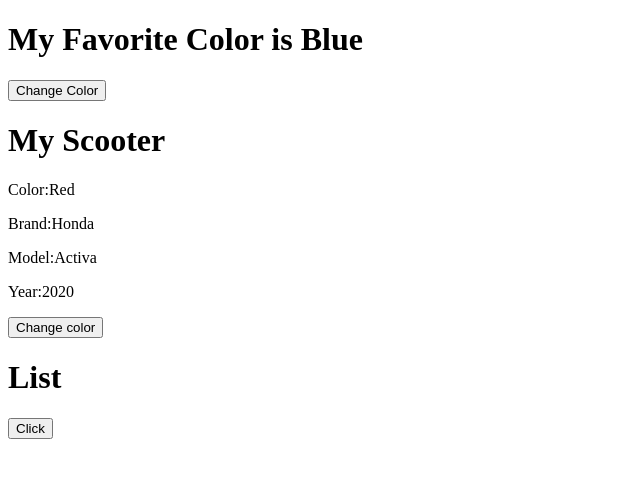
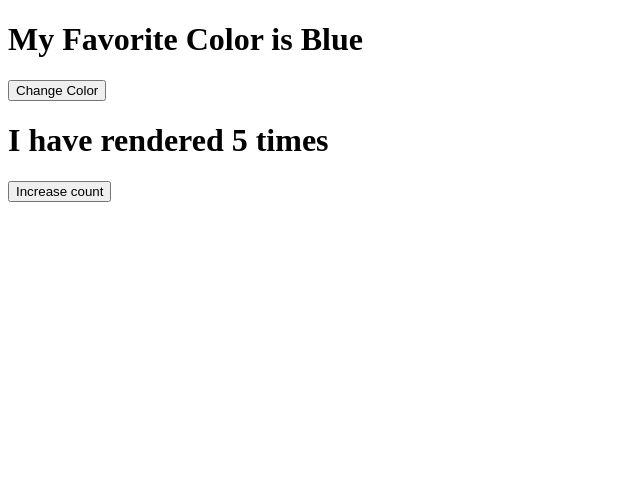
Before and after one commit to mukundan-13/React_practice, a React (Vite) app in the folder day1_learning/my-react-app/: page / in a window 1280 px wide. Shown: the top 478 px of the page, without its empty margins (0-640 px from the left). Built offline with nearby package versions, Linux system fonts and the light colour scheme.

Commit message:
useEffect done

```diff
--- /dev/null
+++ b/day1_learning/my-react-app/src/components/Timer.jsx
@@ -0,0 +1,28 @@
+import { useEffect, useState } from "react"
+
+function Timer(){
+    const [count,setCount]=useState(0);
+
+
+    useEffect(()=>{
+        console.log("Screen Rendered")
+        //setCount(1)
+        //checkCount()
+        setTimeout(()=>{
+            setCount((previousState)=>{return previousState+1})
+        },1000)
+    },[count])
+     function checkCount(){
+        if(count>10){
+            setCount(1)
+        }
+    }
+     function updateCount(){
+        setCount((previousState)=>{return previousState+1})
+     }
+
+    return <><h1>I have rendered {count} times</h1>
+    <button onClick={updateCount}>Increase count</button>
+     </>
+}
+export default Timer;
--- a/day1_learning/my-react-app/src/main.jsx
+++ b/day1_learning/my-react-app/src/main.jsx
@@ -5,10 +5,12 @@ import App from './App.jsx'
 import FavoriteColor from './components/FavoriteColor.jsx'
 import Scooter from './components/Scooter.jsx';
 import List from './components/List.jsx'
+import Timer from './components/Timer.jsx'
 createRoot(document.getElementById('root')).render(
   <>
     <FavoriteColor />
-    <Scooter/>
-    <List/>
+    {/* <Scooter/>
+    <List/> */}
+    <Timer/>
   </>,
 )
```
